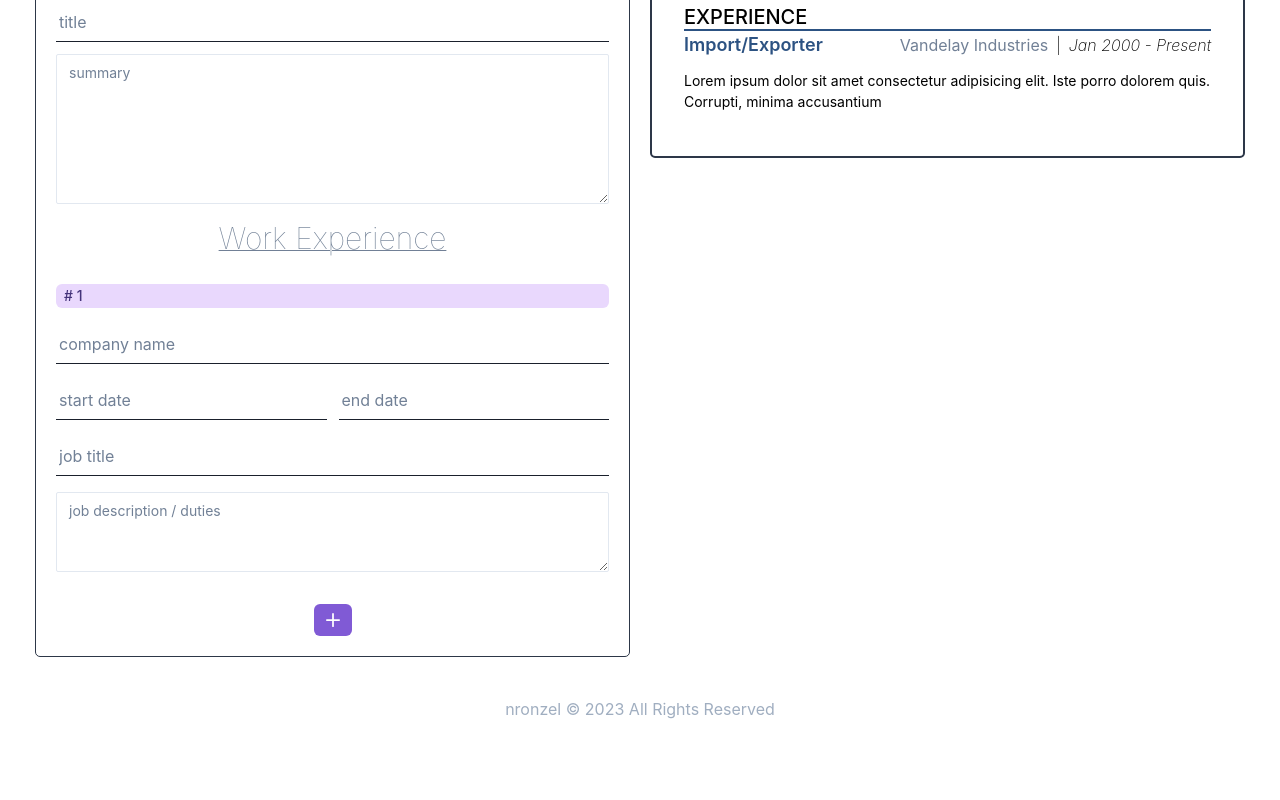
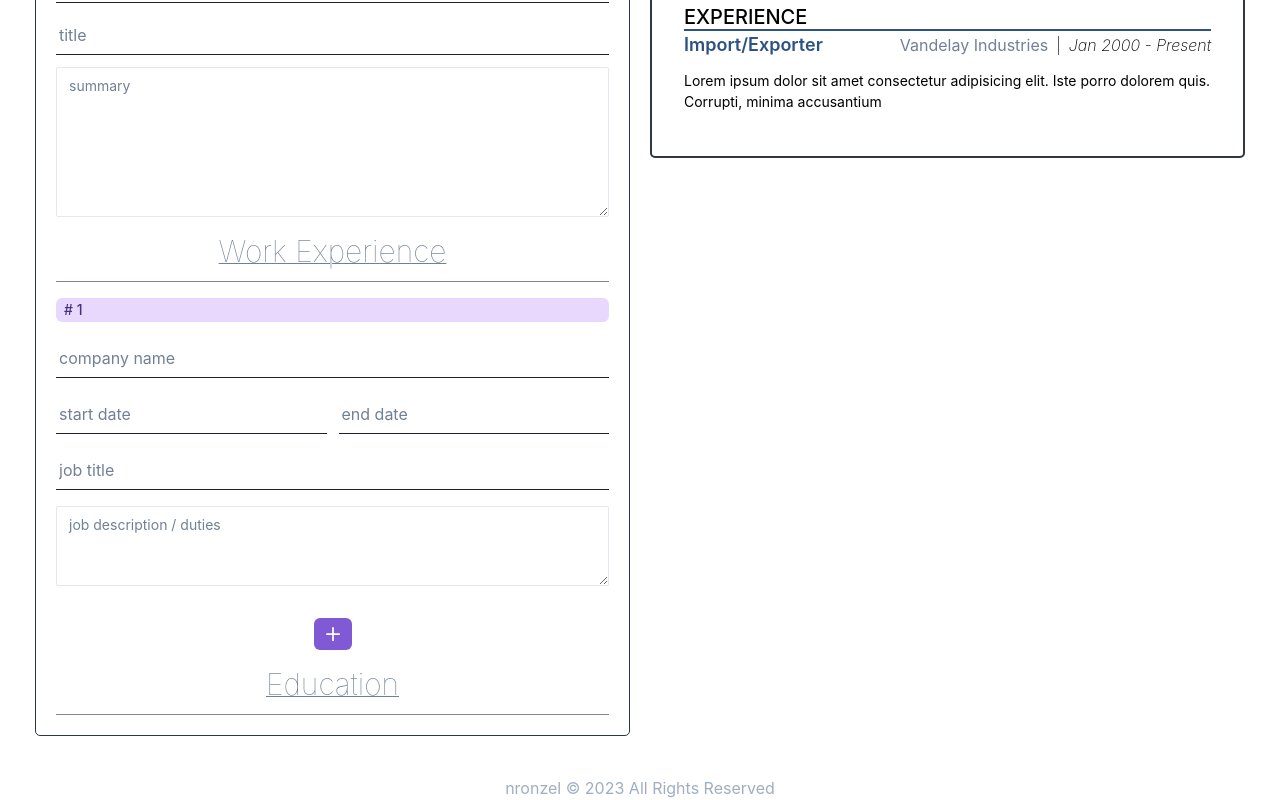
Before and after one commit to nronzel/resume-maker, a React (Vite) app: page / in a window 1280 px wide. Shown: the part 354-1154 px from the top of the page. Before the commit the page ends 1075 px from the top, so only its background shows below. Built offline with nearby package versions, Linux system fonts and the light colour scheme.

Commit message:
added dividers to make sections clearer

```diff
--- a/src/components/MainInfoSection.jsx
+++ b/src/components/MainInfoSection.jsx
@@ -1,11 +1,4 @@
-import {
-  FormControl,
-  Heading,
-  Input,
-  Textarea,
-  Flex,
-  FormHelperText,
-} from "@chakra-ui/react";
+import { Divider, Heading, Input, Textarea, Flex } from "@chakra-ui/react";
 import React, { Component } from "react";
 
 export class MainInfoSection extends Component {
@@ -24,6 +17,7 @@ export class MainInfoSection extends Component {
         >
           Profile
         </Heading>
+        <Divider mt={-1} />
         <Flex
           gap={3}
           alignItems="center"
--- a/src/components/ResumeForm.jsx
+++ b/src/components/ResumeForm.jsx
@@ -43,7 +43,7 @@ class ResumeForm extends Component {
         >
           Work Experience
         </Heading>
-
+        <Divider mt={-4} />
         {experience.map((experience) => (
           <WorkExperience
             key={experience.id}
@@ -67,6 +67,19 @@ class ResumeForm extends Component {
             </Button>
           )}
         </HStack>
+
+        <Heading
+          color="gray.500"
+          fontWeight="hairline"
+          size="lg"
+          textDecoration="underline"
+          textDecorationThickness="1px"
+          textAlign="center"
+          mb={3}
+        >
+          Education
+        </Heading>
+        <Divider mt={-4} />
         {/* <Education /> */}
         {/* <Projects /> */}
       </Flex>
```
